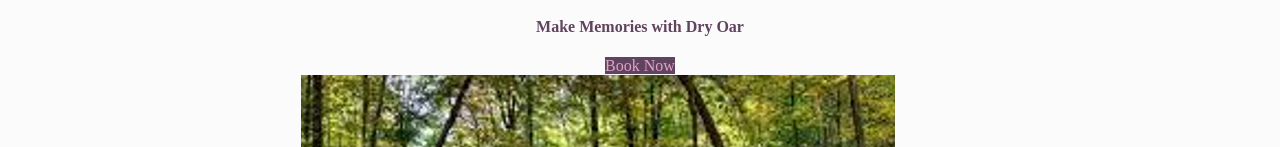
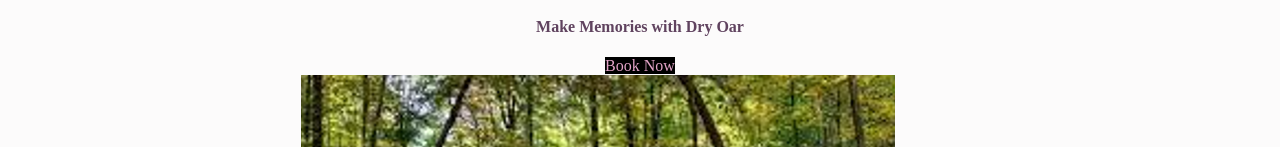
Before and after one commit to amarachiibeok/WDD130-New, a plain HTML site: page wwr/index.html in a window 1280 px wide. In both pictures the pointer is over the link "Book Now". Shown: the part 541-688 px from the top of the page. Drawn offline with Linux system fonts and the light colour scheme.

Commit message:
week4 update

```diff
--- a/wwr/styles/style.css
+++ b/wwr/styles/style.css
@@ -48,7 +48,7 @@ h4 {
     text-decoration: none;
 }
 .book:hover, .join:hover{
-    background-color: rgba;
+    background-color: black;
     color: #e2a3c7;
 }
 .msg h2 {
```
Also changed, not shown: wwr/index.html (+1 -1 lines).
